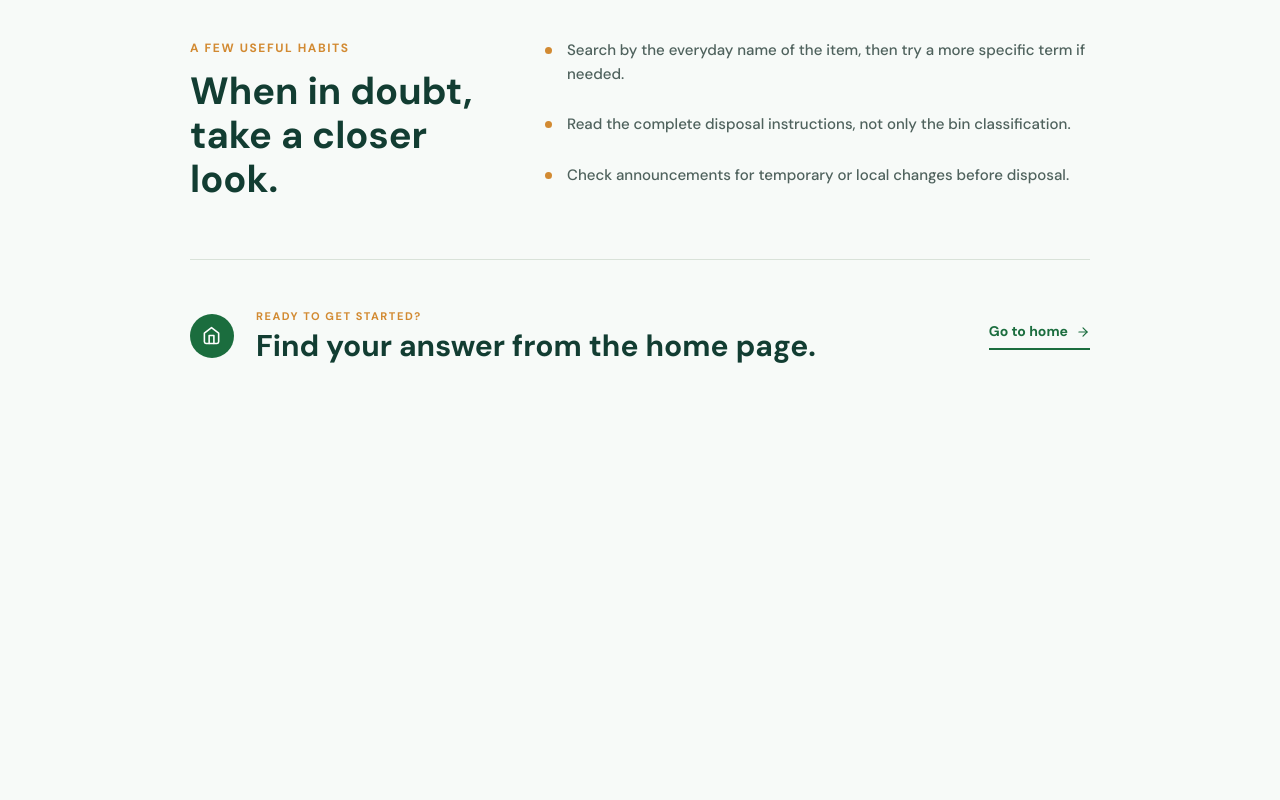
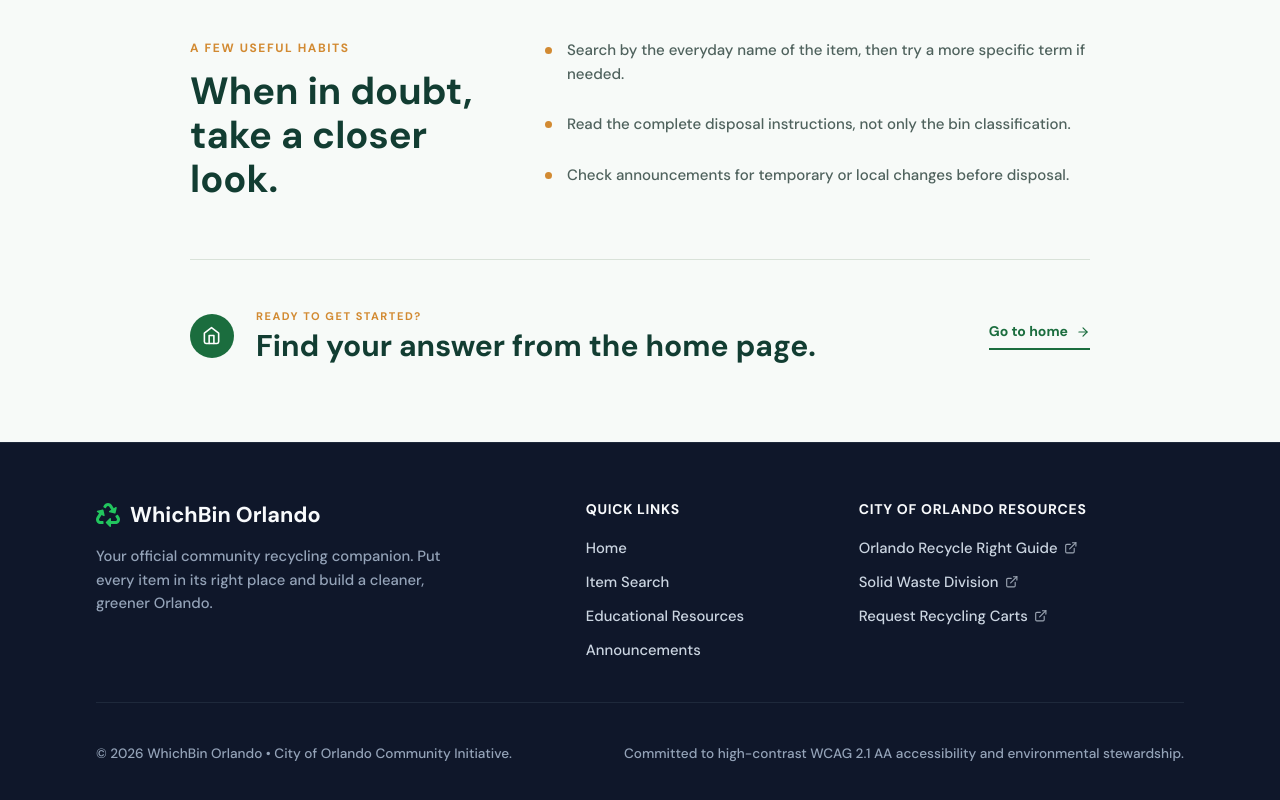
Before and after one commit to joaovictorbarrera/WhichBin-Orlando, a React (Vite) app in the folder whichbin-client/: page /help in a window 1280 px wide. Shown: the part 1150-1950 px from the top of the page. Before the commit the page ends 1592 px from the top, so only its background shows below. Built offline with nearby package versions, Linux system fonts and the light colour scheme; no server answers.

Commit message:
Fix PageLayout class

```diff
--- a/whichbin-client/src/components/PageLayout.css
+++ b/whichbin-client/src/components/PageLayout.css
@@ -28,3 +28,15 @@
     --bottom-navigation-height: 0;
   }
 }
+
+.layout-shell {
+  display: flex;
+  flex-direction: column;
+  min-height: 100vh;
+  width: 100%;
+}
+
+.layout-main-content {
+  flex: 1 0 auto;
+  width: 100%;
+}
--- a/whichbin-client/src/components/PageLayout.tsx
+++ b/whichbin-client/src/components/PageLayout.tsx
@@ -1,5 +1,35 @@
 import type { ReactNode } from 'react'
 import './PageLayout.css'
+import { NavLink, Outlet } from 'react-router-dom'
+import { FiBell, FiHome, FiSearch } from 'react-icons/fi'
+import { FaRecycle } from 'react-icons/fa'
+import Footer from './Footer'
+
+export function BottomNav() {
+  return (
+    <nav className="bottom-navigation" aria-label="Mobile navigation">
+      <NavLink to="/" end className="nav-item">
+        <FiHome aria-hidden="true" />
+        <span>Home</span>
+      </NavLink>
+
+      <NavLink to="/search" className="nav-item">
+        <FiSearch aria-hidden="true" />
+        <span>Search</span>
+      </NavLink>
+
+      <NavLink to="/resources" className="nav-item">
+        <FaRecycle aria-hidden="true" />
+        <span>Resources</span>
+      </NavLink>
+
+      <NavLink to="/announcements" className="nav-item">
+        <FiBell aria-hidden="true" />
+        <span>Announcements</span>
+      </NavLink>
+    </nav>
+  )
+}
 
 type PageLayoutProps = {
   children: ReactNode
@@ -9,9 +39,13 @@ type PageLayoutProps = {
 
 function PageLayout({ children, className = '', width = 'full' }: PageLayoutProps) {
   return (
-    <main className={`page-layout page-layout-${width} ${className}`.trim()}>
-      {children}
-    </main>
+    <div className="layout-shell flex min-h-screen flex-col">
+      <main className={`layout-main-content flex-1 page-layout page-layout-${width} ${className}`}>
+        {children || <Outlet />}
+      </main>
+      <Footer />
+      <BottomNav />
+    </div>
   )
 }
 
```
Also changed, not shown: whichbin-client/src/components/Layout.css (deleted, +0 -11 lines), whichbin-client/src/components/Layout.tsx (deleted, +0 -50 lines).
